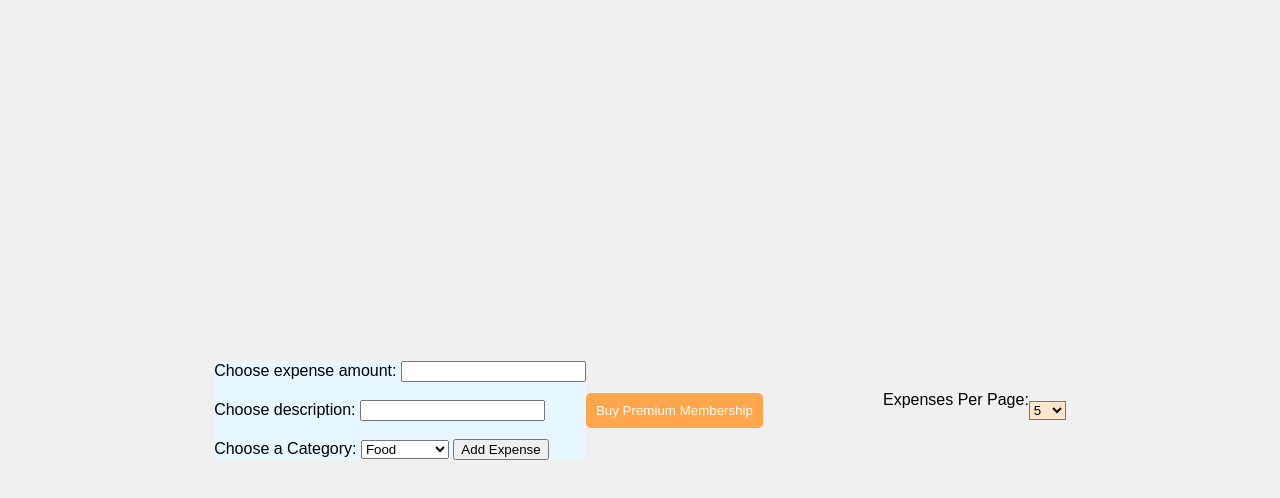
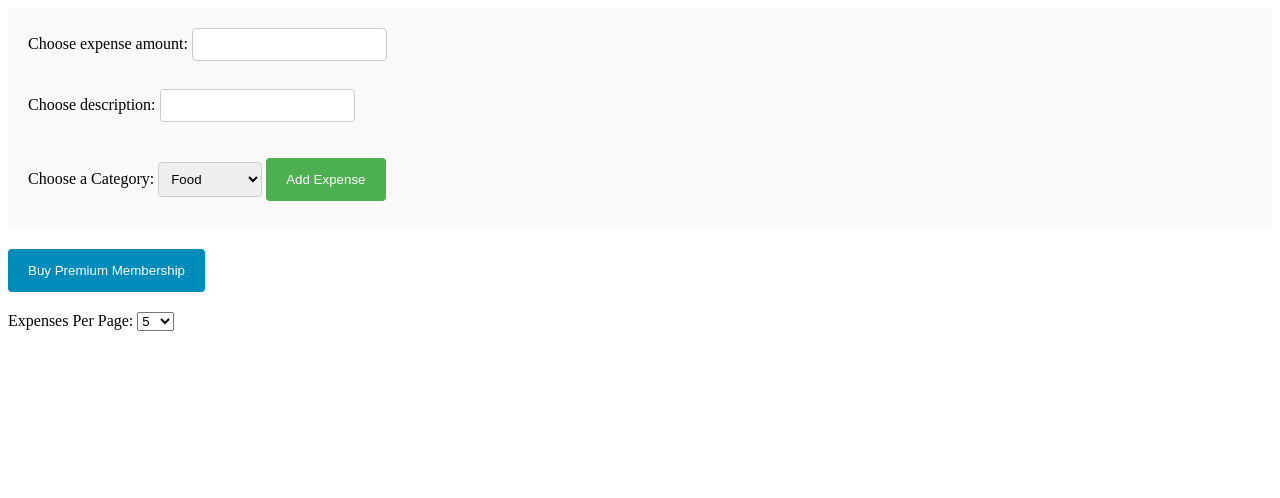
Before and after one commit to ajithasamuel38/Backend, a website: page public/expense/expense.html in a window 1280 px wide. Drawn offline with nearby package versions, Linux system fonts and the light colour scheme; no server answers.

Commit message:
update styles

```diff
--- a/public/expense/styles.css
+++ b/public/expense/styles.css
@@ -1,62 +1,82 @@
-body {
-  font-family: Arial, sans-serif;
-  background-color: #f0f0f0;
-  margin: 0;
-  padding: 0;
-  display: flex;
-  justify-content: center;
-  align-items: center;
-  height: 100vh;
+#expense {
+  margin-bottom: 20px;
+  padding: 20px;
+  background-color: #f9f9f9;
+  border-radius: 5px;
 }
 
-.container {
-  background-color: #fff;
-  padding: 20px;
-  border-radius: 5px;
-  box-shadow: 0 2px 5px rgba(0, 0, 0, 0.1);
-  width: 300px; /* Adjust width as needed */
-  text-align: center; /* Center the content */
+#expense input[type="number"],
+#expense input[type="text"],
+#expense select {
+  padding: 8px;
+  margin-bottom: 10px;
+  border: 1px solid #ccc;
+  border-radius: 4px;
+  box-sizing: border-box;
 }
 
-#expense,
-#expensesPerPage,
-#paginationButtons,
-#leaderboard,
-#previousDownloads {
-  margin-top: 20px; /* Add space between sections */
+#expense button[type="submit"] {
+
+  background-color: #4CAF50;
+  color: white;
+  padding: 14px 20px;
+  margin: 8px 0;
+  border: none;
+  border-radius: 4px;
+  cursor: pointer;
 }
 
-#expense {
-  background-color: #e6f7ff; /* Light blue */
+#expense button[type="submit"]:hover {
+  background-color: #45a049;
 }
 
-#rzy_btn {
-  background-color: #ffa64d; /* Orange */
-  color: #fff;
-  padding: 10px;
-  border: none;
-  border-radius: 5px;
-  cursor: pointer;
-  margin-top: 20px; /* Add space */
+/* CSS for Expenses Per Page Selection */
+#expensesPerPage {
+  margin-bottom: 20px;
 }
 
-#premiumMessage {
-  color: green;
-  margin-top: 10px;
+/* CSS for Premium Membership Button */
+#rzy_btn {
+  background-color: #008CBA;
+  color: white;
+  padding: 14px 20px;
+  border: none;
+  border-radius: 4px;
+  cursor: pointer;
 }
 
-#expensesPerPage {
-  background-color: #ffe6cc; /* Light orange */
+#rzy_btn:hover {
+  background-color: #006FAC;
 }
 
-#paginationButtons {
-  background-color: #ccffcc; /* Light green */
+/* CSS for Premium Message */
+#premiumMessage {
+  display: none;
+  color: green;
 }
 
-#leaderboard {
-  background-color: #f2f2f2; /* Light grey */
+/* CSS for Expense List */
+#expenseList {
+  list-style-type: none;
+  padding: 0;
+  margin: 0;
 }
 
+/* CSS for Pagination Buttons */
+#paginationButtons {
+  margin-bottom: 20px;
+}
+
+/* CSS for Leaderboard */
+#leaderboard {
+  list-style-type: none;
+  padding: 0;
+  margin: 0;
+}
+
+/* CSS for Previous Downloads */
 #previousDownloads {
-  background-color: #ffccff; /* Light pink */
+  list-style-type: none;
+  padding: 0;
+  margin: 0;
 }
```
